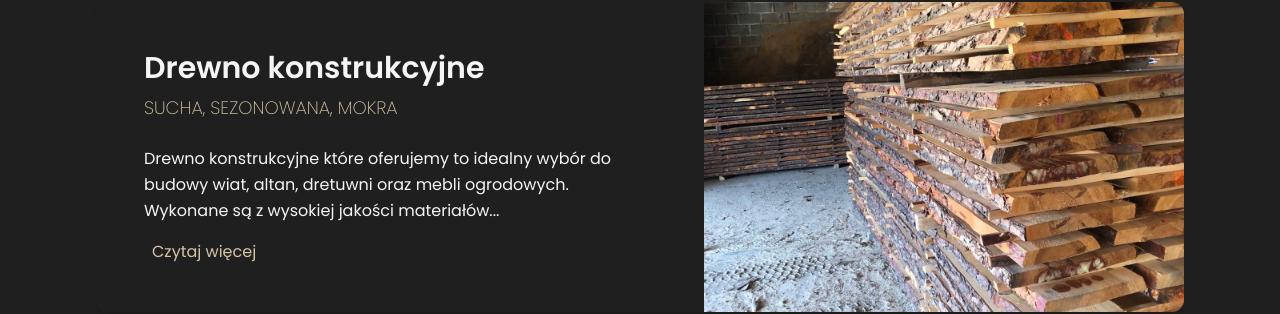
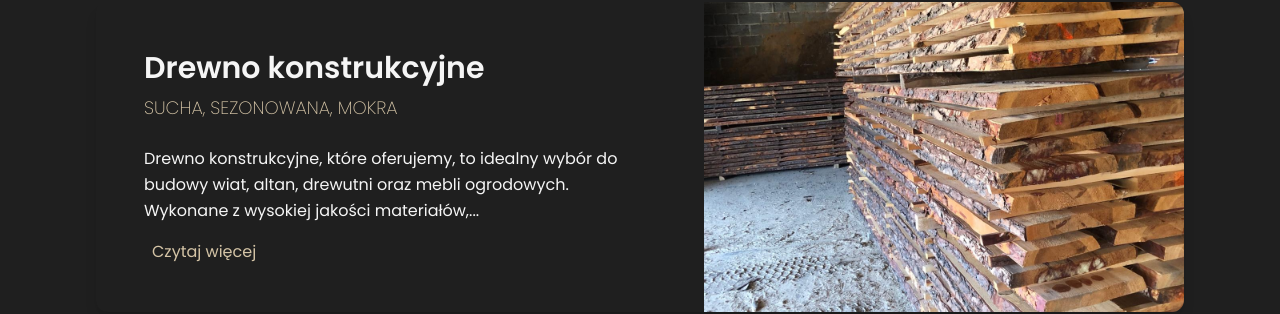
Before and after one commit to TheCodemate/drewnex-website, a Next.js app: page /products in a window 1280 px wide. Shown: the part 1446-1760 px from the top of the page. Built offline with nearby package versions, Linux system fonts and the light colour scheme.

Commit message:
fix: new product description

```diff
--- a/src/app/products/page.tsx
+++ b/src/app/products/page.tsx
@@ -114,7 +114,7 @@ const Products: React.FC = () => {
       title: 'Drewno konstrukcyjne',
       subtitle: 'Sucha, sezonowana, mokra',
       description:
-        'Drewno konstrukcyjne które oferujemy to idealny wybór do budowy wiat, altan, dretuwni oraz mebli ogrodowych. Wykonane są z wysokiej jakości materiałów. Nasze drewno charakteryzuje się doskonałą trwałością i wytrzymałością co sprawia, że doskonale sprawdza się w różnych projektach zewnętznych. Oferujemy również możliwość suszenia oraz strugania co pozwala na uzyskanie gładkiej powierzchni i precyzyjnych wymiarów ułatwiających dalszą obróbkę i montaż. Dzięki szerokiemu asortymentowi z pewnością znajdziesz idealne rozwiązanie, które spełni Twoje oczekiwania. Zaufaj doświadczeniu i jakości. Wybierz nasze drwno i realizuj swoje pomysły z Drewnex.',
+        'Drewno konstrukcyjne, które oferujemy, to idealny wybór do budowy wiat, altan, drewutni oraz mebli ogrodowych. Wykonane z wysokiej jakości materiałów, charakteryzuje się doskonałą trwałością i wytrzymałością, co sprawia, że świetnie sprawdza się w różnego rodzaju projektach zewnętrznych. Oferujemy również możliwość suszenia i strugania, co pozwala uzyskać gładką powierzchnię oraz precyzyjne wymiary, ułatwiające dalszą obróbkę i montaż. Dzięki szerokiemu asortymentowi z pewnością znajdziesz rozwiązanie idealnie dopasowane do Twoich potrzeb. Zaufaj naszemu doświadczeniu i jakości. Wybierz drewno od Drewnex i realizuj swoje pomysły bez kompromisów.',
       imageSrc: '/gallery/Image21.48.33 (2)image1image.jpeg',
       altText: 'Tarcica leżąca jedna na drugiej',
       reverse: true,
```
